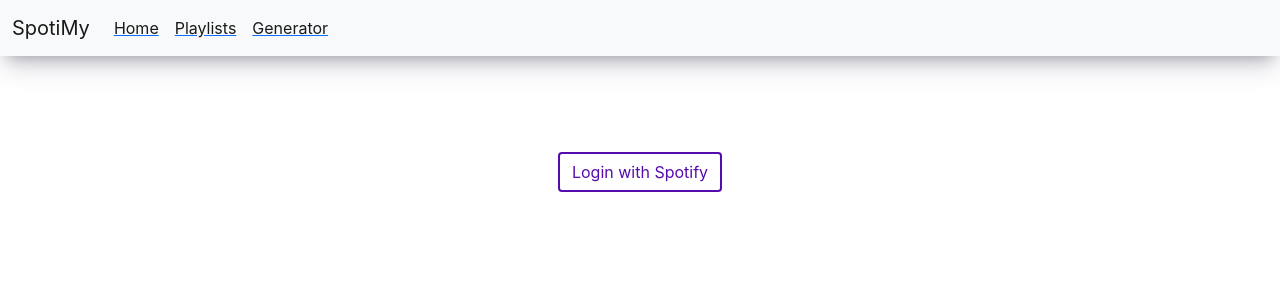
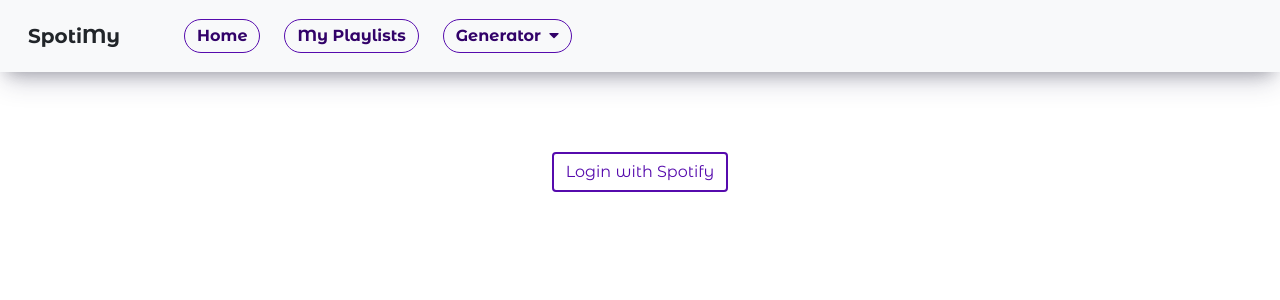
Before and after one commit to gdrossetto/spotimy, a React (Create React App) app: page /login in a window 1280 px wide. Shown: the top 300 px of the page. Built offline with nearby package versions, Linux system fonts and the light colour scheme.

Commit message:
master | Changin visual identity + navbar added

```diff
--- a/public/index.html
+++ b/public/index.html
@@ -1,10 +1,10 @@
 <!DOCTYPE html>
 <html lang="en">
 <head>
-    <meta charset="utf-8" />
-    <link href="%PUBLIC_URL%/favicon.ico" rel="icon" />
-    <meta content="width=device-width, initial-scale=1" name="viewport" />
-    <meta content="#000000" name="theme-color" />
+    <meta charset="utf-8"/>
+    <link href="%PUBLIC_URL%/favicon.ico" rel="icon"/>
+    <meta content="width=device-width, initial-scale=1" name="viewport"/>
+    <meta content="#000000" name="theme-color"/>
     <meta
             content="Web site created using create-react-app"
             name="description"
@@ -16,17 +16,20 @@
             rel="stylesheet"
     />
     <link
-      rel="stylesheet"
+            crossorigin="anonymous"
             href="https://cdnjs.cloudflare.com/ajax/libs/font-awesome/5.15.2/css/all.min.css"
             integrity="sha512-HK5fgLBL+xu6dm/Ii3z4xhlSUyZgTT9tuc/hSrtw6uzJOvgRr2a9jyxxT1ely+B+xFAmJKVSTbpM/CuL7qxO8w=="
-      crossorigin="anonymous"
+            rel="stylesheet"
     />
-    <link href="%PUBLIC_URL%/logo192.png" rel="apple-touch-icon" />
+    <link href="https://fonts.gstatic.com" rel="preconnect">
+    <link href="https://fonts.googleapis.com/css2?family=Montserrat+Alternates:ital,wght@0,100;0,200;0,300;0,400;0,500;0,600;0,700;0,800;0,900;1,100;1,200;1,300;1,400;1,500;1,600;1,700;1,800;1,900&display=swap"
+          rel="stylesheet">
+    <link href="%PUBLIC_URL%/logo192.png" rel="apple-touch-icon"/>
     <!--
       manifest.json provides metadata used when your web app is installed on a
       user's mobile device or desktop. See https://developers.google.com/web/fundamentals/web-app-manifest/
     -->
-    <link href="%PUBLIC_URL%/manifest.json" rel="manifest" />
+    <link href="%PUBLIC_URL%/manifest.json" rel="manifest"/>
     <!--
       Notice the use of %PUBLIC_URL% in the tags above.
       It will be replaced with the URL of the `public` folder during the build.
--- a/src/App.scss
+++ b/src/App.scss
@@ -5,6 +5,7 @@
 
 * {
   box-sizing: initial !important;
+  font-family: 'Montserrat Alternates', sans-serif;
 }
 
 .container {
@@ -21,7 +22,7 @@
 
   &:hover {
     background: #560bad;
-    color: black;
+    color: white;
   }
 }
 
--- a/src/components/page-header/page-header.component.jsx
+++ b/src/components/page-header/page-header.component.jsx
@@ -4,10 +4,10 @@
 
 const PageHeader = ({ title }) => {
   return (
-    <nav class="navbar fixed-top navbar-expand-lg navbar-light bg-light">
-      <div class="container-fluid">
+    <nav className="navbar fixed-top navbar-expand-lg navbar-light bg-light">
+      <div className="container-fluid">
         <button
-          class="navbar-toggler"
+          className="navbar-toggler"
           type="button"
           data-bs-toggle="collapse"
           data-bs-target="#navbarTogglerDemo01"
@@ -15,34 +15,34 @@
           aria-expanded="false"
           aria-label="Toggle navigation"
         >
-          <span class="navbar-toggler-icon"></span>
+          <span className="navbar-toggler-icon"></span>
         </button>
-        <div class="collapse navbar-collapse" id="navbarTogglerDemo01">
-          <a class="navbar-brand" href="/">
+        <div className="collapse navbar-collapse" id="navbarTogglerDemo01">
+          <a className="navbar-brand" href="/">
             SpotiMy
           </a>
-          <ul class="navbar-nav me-auto mb-2 mb-lg-0">
+          <ul className="navbar-nav me-auto mb-2 mb-lg-0">
             <Link to={"/"}>
-              <li class="nav-item">
-                <span class="nav-link active" aria-current="page">
+              <li className="nav-item">
                   Home
-                </span>
               </li>
             </Link>
             <Link to={"/playlists"}>
-              <li class="nav-item">
-                <span class="nav-link active" aria-current="page">
-                  Playlists
-                </span>
+              <li className="nav-item">
+                  My Playlists
               </li>
             </Link>
-            <Link to={"/playlists/creator"}>
-              <li class="nav-item">
-                <span class="nav-link active" aria-current="page">
+              <li className="nav-item">
                   Generator
-                </span>
+                <i className="fas fa-caret-down ms-2"></i>
+                <ul className={"nav-submenu"}>
+                  <Link to={"/playlists/creator"}>
+                    <li className="nav-item">
+                      By Artists
+                    </li>
+                  </Link>
+                </ul>
               </li>
-            </Link>
           </ul>
         </div>
       </div>
--- a/src/components/page-header/page-header.component.styles.scss
+++ b/src/components/page-header/page-header.component.styles.scss
@@ -10,7 +10,61 @@
   align-items: center;
 }
 
-nav {
+.navbar {
   box-shadow: rgba(50, 50, 93, 0.25) 0px 13px 27px -5px,
     rgba(0, 0, 0, 0.3) 0px 8px 16px -8px;
+  padding: 16px !important;
+
+  &-brand{
+    margin-right: 64px;
+    color: #320269 !important;
+    font-weight: bold;
+  }
+
+  a{
+    color: inherit !important;
+    text-decoration: none !important;
+  }
+    .nav-item{
+      color: #320269;
+      margin-right: 24px;
+      font-weight: bold;
+      border: 1px solid #560bad;
+      border-radius: 20px;
+      padding: 4px 12px;
+      transition: .3s;
+      position: relative;
+      text-align: center;
+
+      @media screen and (max-width: 768px) {
+        margin: 8px 0;
+      }
+      &:hover{
+        background: #560bad;
+        color: white;
+
+        .nav-submenu{
+          display: block;
+        }
+      }
+    }
+
+  .nav-submenu{
+    display: none;
+    position: absolute;
+    list-style: none !important;
+    padding-left: 32px !important;
+    top: 100%;
+    left: 0;
+    width: 100%;
+
+    .nav-item{
+      margin: 8px 0 !important;
+      background: white;
+
+      &:hover{
+        background: #560bad;
+      }
+    }
+  }
 }
--- a/src/components/playlist-card/playlist-card.component.js
+++ b/src/components/playlist-card/playlist-card.component.js
@@ -14,9 +14,7 @@
                         <img src={playlist.images[0].url} alt=""/>
                     ) : null}
                 </div>
-                <div className="playlists-item__name">
-                    <p>{playlist.name}</p>
-                </div>
+                <span>{playlist.name}</span>
             </div>
             <button onClick={onUnfollow} className={"playlists-item__delete btn btn-danger"}>X</button>
         </div>
--- a/src/components/playlist-card/playlist-card.component.styles.scss
+++ b/src/components/playlist-card/playlist-card.component.styles.scss
@@ -1,9 +1,13 @@
 .playlists-item {
   position: relative;
 
-  width: 300px;
+  width: 200px;
   margin-bottom: 64px;
   height: max-content;
+  text-align: center;
+  box-shadow: rgba(0, 0, 0, 0.35) 0px 5px 15px;
+  padding: 16px;
+  border-radius: 20px;
 
   &:hover {
     img {
@@ -24,11 +28,12 @@
   }
 
   &__image {
-    width: 300px;
-    height: 300px;
-    border: 2px solid #560bad;
+    width: 200px;
+    height: 200px;
     border-radius: 20px;
     overflow: hidden;
+    margin-bottom: 8px;
+
 
     img {
       width: 100% !important;
@@ -44,4 +49,14 @@
     right: -15px;
     border-radius: 50%;
   }
+
+  span{
+    font-weight: bold;
+    justify-content: center;
+    align-items: center;
+    display: -webkit-box;
+    -webkit-line-clamp: 2;
+    -webkit-box-orient: vertical;
+    overflow: hidden;
+  }
 }
--- a/src/pages/playlists/playlists.jsx
+++ b/src/pages/playlists/playlists.jsx
@@ -35,6 +35,7 @@
   return (
     <div className="playlists">
       <Loading loading={loading} />
+      <h1>My Playlists</h1>
       <div className="playlists-list container">
         {playlists.map((item, index) => {
           return (
@@ -47,6 +48,7 @@
         })}
         <div className={"playlists-invisible"}></div>
         <div className={"playlists-invisible"}></div>
+        <div className={"playlists-invisible"}></div>
       </div>
     </div>
   );
--- a/src/pages/playlists/playlists.styles.scss
+++ b/src/pages/playlists/playlists.styles.scss
@@ -9,7 +9,8 @@
   }
 
   &-invisible {
-    width: 300px;
+    width: 200px;
+    padding: 16px;
     height: 0;
   }
 }
```
Also changed, not shown: 1 other file (tests, documents, lock files or other folders). Lines whose indentation alone changed are shown as unchanged.
